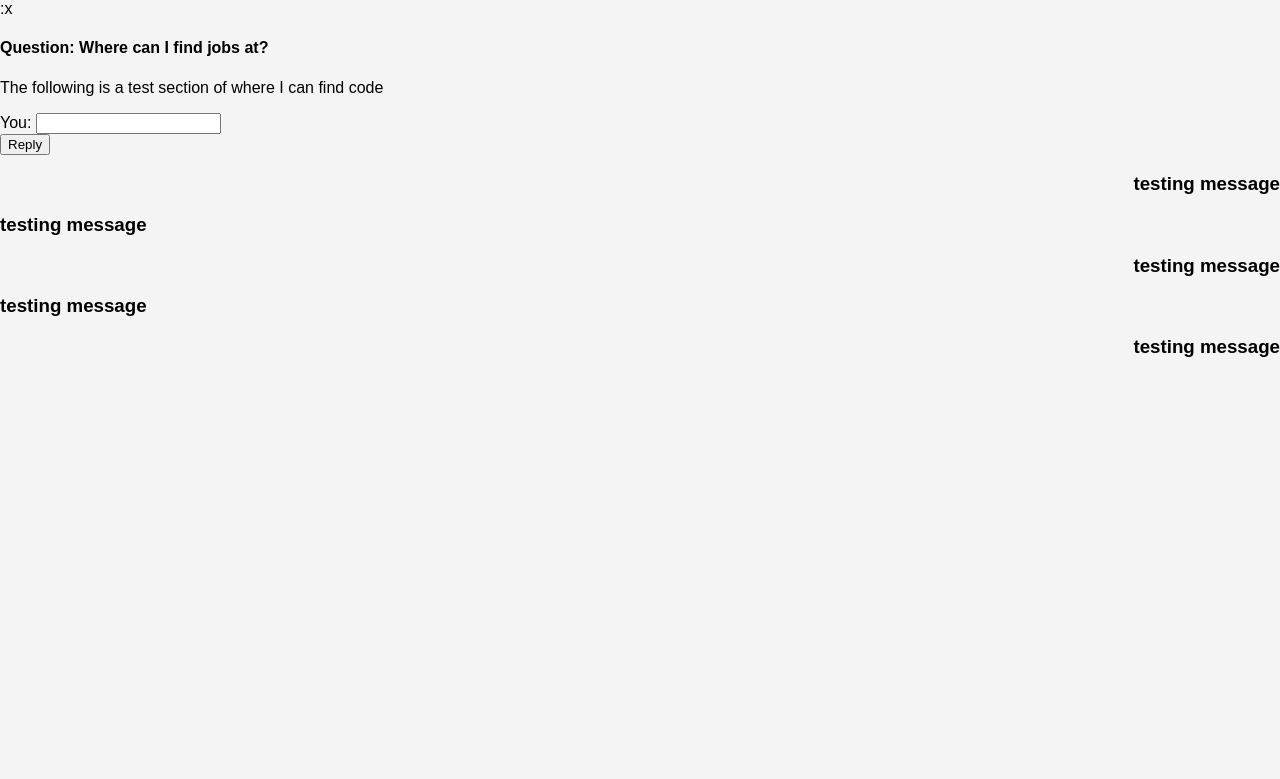
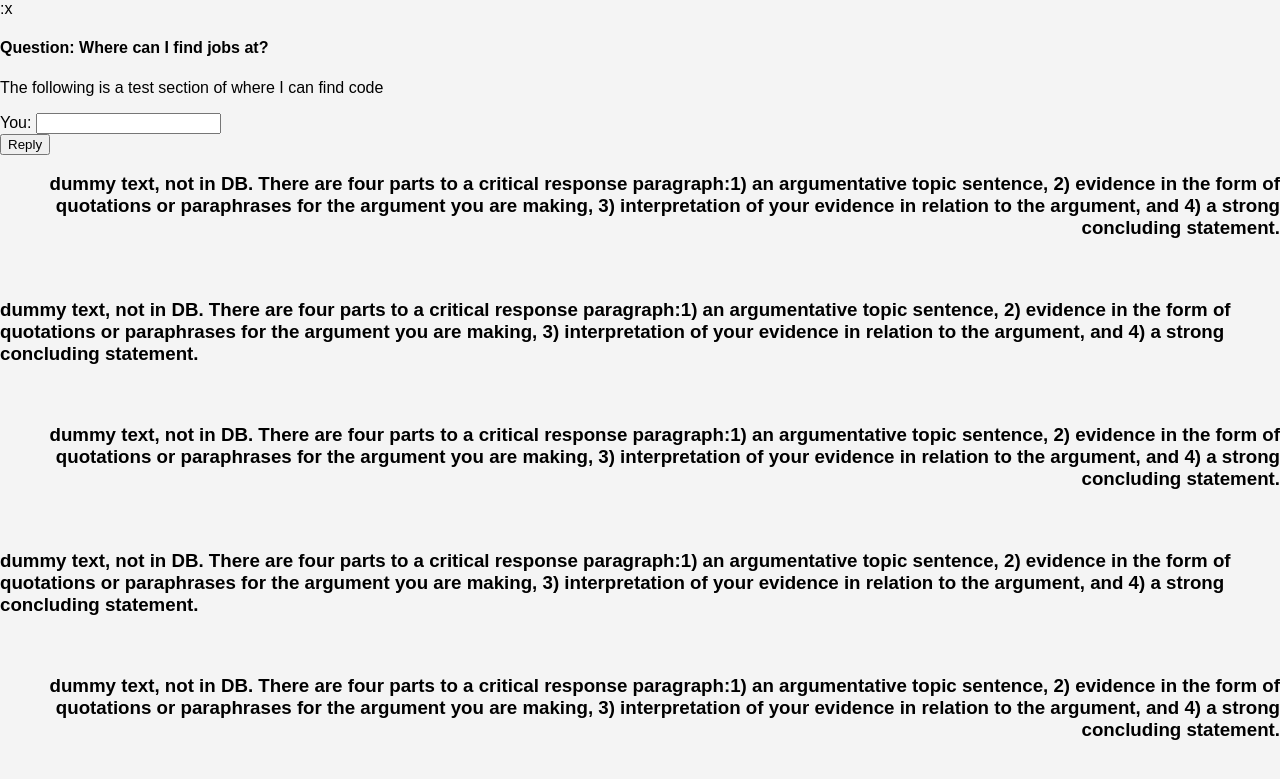
Before and after one commit to spitfire757/Alumni_Site, a PHP site: page /Meeting_Social/forum.php in a window 1280 px wide. Shown: the top 779 px of the page. Run offline with PHP 8.4, Linux system fonts and the light colour scheme.

Commit message:
getting familair with the php

```diff
--- a/index/Meeting_Social/forum.php
+++ b/index/Meeting_Social/forum.php
@@ -41,15 +41,15 @@
                         $conn->query($sql);
 
                         */
-                        $message = "testing message";
+                        $message = "dummy text, not in DB. There are four parts to a critical response paragraph:1) an argumentative topic sentence, 2) evidence in the form of quotations or paraphrases for the argument you are making, 3) interpretation of your evidence in relation to the argument, and 4) a strong concluding statement.";
 
                         for( $i = 0; $i < 5; $i++ )
                         {
                             if ($i%2==0){
-                                echo "<p style='text-align: right'>".$message."</p>";
+                                echo "<p style='text-align: right'>".$message."</p><br>";
                             }
                             if ($i%2==1){ // assumes this is not from you
-                                echo "<p style='text-align: left'>".$message."</p>";
+                                echo "<p style='text-align: left'>".$message."</p><br>";
                             }
                         }
 
```
